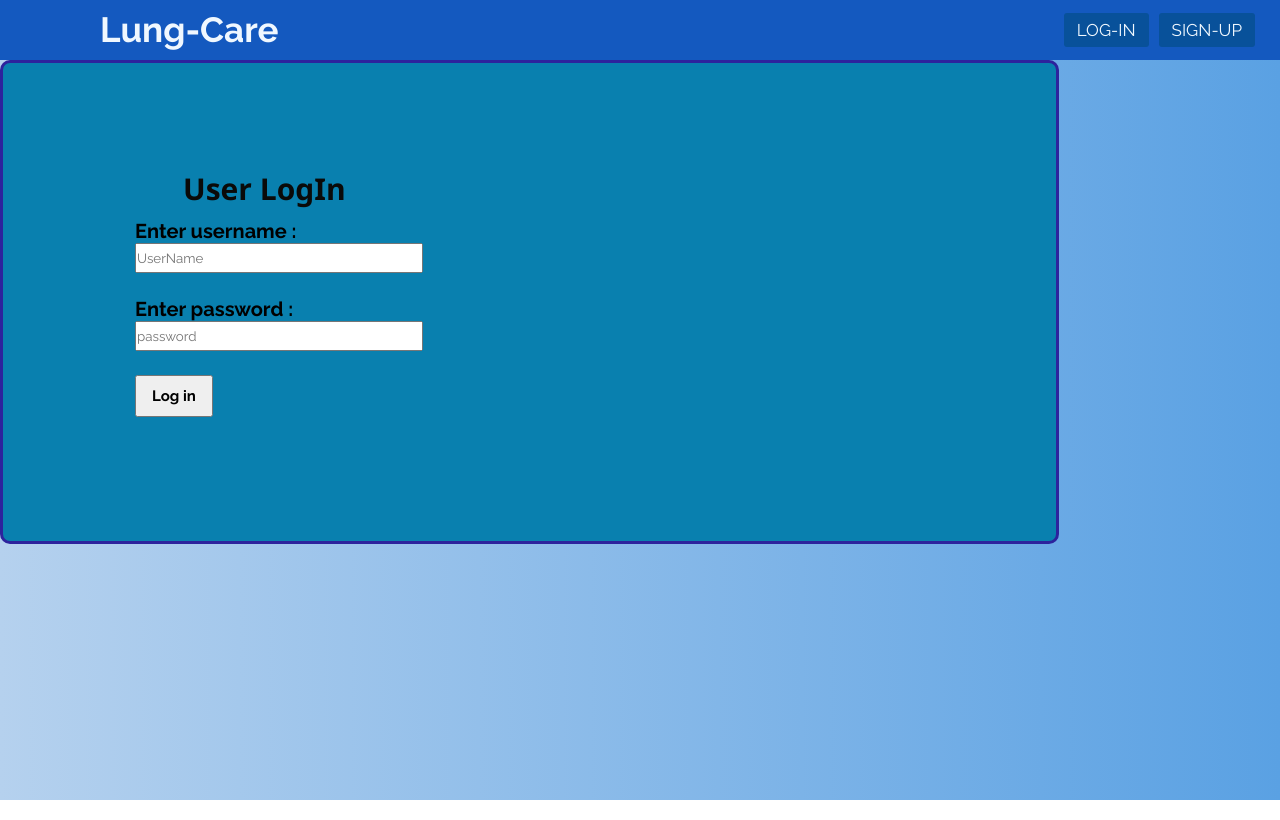
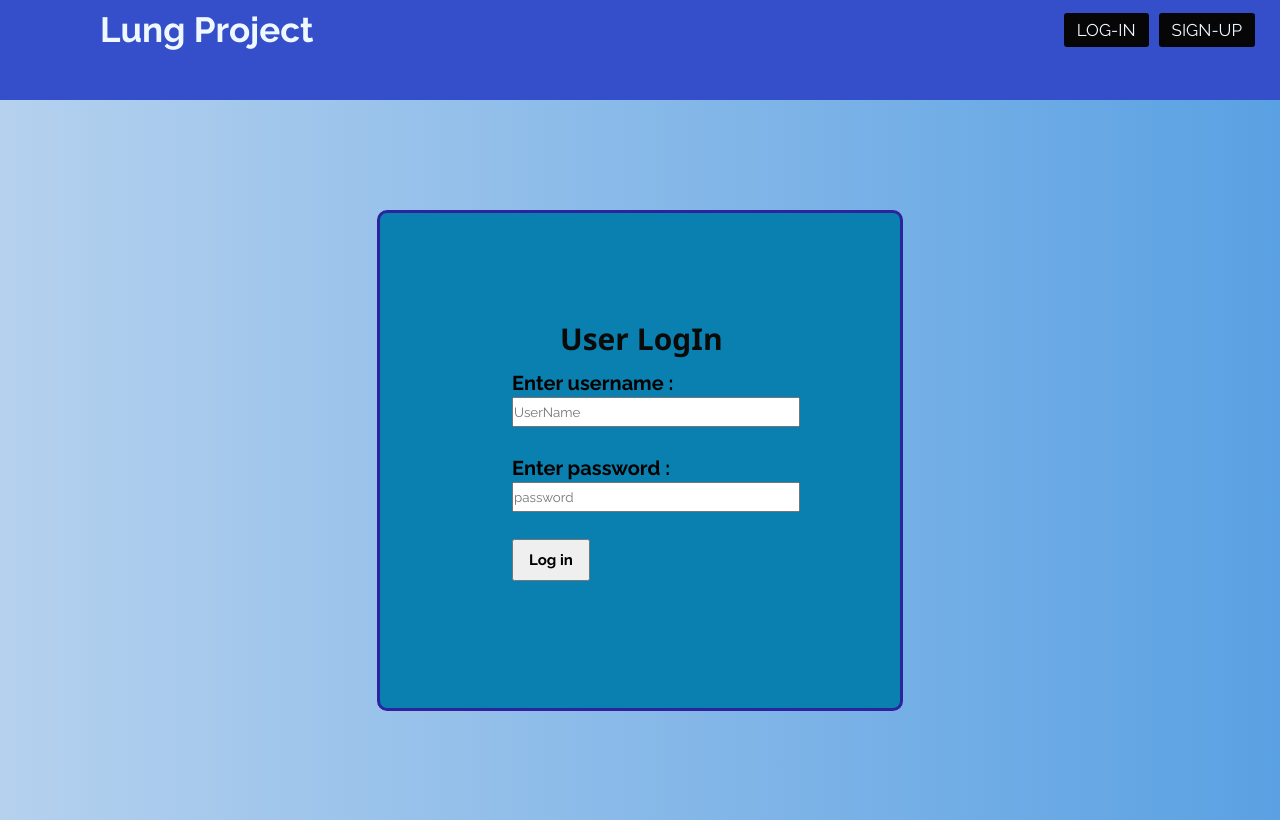
Before and after one commit to Muthuhari/Lung-sounds, a React (Create React App) app: page /login in a window 1280 px wide. Built offline with nearby package versions, Linux system fonts and the light colour scheme.

Commit message:
6th commit

```diff
--- a/package.json
+++ b/package.json
@@ -7,6 +7,7 @@
     "@testing-library/react": "^13.4.0",
     "@testing-library/user-event": "^13.5.0",
     "bootstrap": "^5.2.3",
+    "cloudinary": "^1.33.0",
     "firebase": "^9.14.0",
     "jose": "^4.11.1",
     "js-cookie": "^3.0.1",
--- a/src/App.js
+++ b/src/App.js
@@ -5,7 +5,6 @@ import Patientsreg from "./components/Patientsreg";
 import { BrowserRouter, Routes, Route } from "react-router-dom";
 import Logout from "./components/Logout";
 function App() {
-
 
   return (
     <>
--- a/src/components/Navbar.js
+++ b/src/components/Navbar.js
@@ -28,7 +28,7 @@ export default function Navbar() {
   return (
     <div>
         <Nav className="nav">
-            <label className='logo'>Lung-Care</label>
+            <label className='logo'>Lung Project</label>
             <ul>
                 {auth && <li><a className='active' href= "#">{email}</a></li>}
                 {!auth && <li><a className='active' href= "/LogIn">Log-In</a></li>}
--- a/src/styles/Navbar.css
+++ b/src/styles/Navbar.css
@@ -7,14 +7,15 @@
 }
 
 body{
-    font-family: 'Franklin Gothic Medium', 'Arial Narrow', Arial, sans-serif;
+    font-family: 'Segoe UI', Tahoma, Geneva, Verdana, sans-serif;
 
 }
 
 .nav{
-    background-color: rgb(20, 89, 191);
-    height: 60px;
+    background-color: rgb(53, 78, 201);
+        height: 100px;
     width: 100%;
+    font-family: 'Segoe UI', Tahoma, Geneva, Verdana, sans-serif;
 }
 
 .logo{
@@ -48,7 +49,7 @@ body{
 }
 
 .nav > ul > li > a.active,a:hover{
-    background-color: rgb(8, 81, 154);
+    background-color: rgb(6, 6, 6);
     transition: 5s;
 }
 
--- a/src/styles/Pationentreg.css
+++ b/src/styles/Pationentreg.css
@@ -1,3 +1,4 @@
+@import url("https://fonts.googleapis.com/css?family=Raleway:400,700");
 #main{
   text-align: center;
   width: 30rem;
@@ -5,6 +6,7 @@
   margin: 5rem 30rem 5rem 30rem;
   justify-content: center;
   display: flex;
+  font-family: 'Segoe UI', Tahoma, Geneva, Verdana, sans-serif;
 
  }
 
@@ -13,12 +15,14 @@
   border-radius: 25px;
   background-color: rgb(86, 162, 210);
   padding: 100px;
+  font-family: 'Segoe UI', Tahoma, Geneva, Verdana, sans-serif;
  }
 
 #imag{
   padding-top: 5px;
   justify-content: center;
   display: grid;
+  font-family: 'Segoe UI', Tahoma, Geneva, Verdana, sans-serif;
 }
 
 
@@ -26,21 +30,25 @@
   height: 100px;
   width: 100px;
   border-radius: 130px;
+  font-family: 'Segoe UI', Tahoma, Geneva, Verdana, sans-serif;
 }
 
 #fields{
   margin: 40px 0px;
+  font-family: 'Segoe UI', Tahoma, Geneva, Verdana, sans-serif;
 
 }
 
 #lble{
   font-size: 20px;
+  font-family: 'Segoe UI', Tahoma, Geneva, Verdana, sans-serif;
 
 }
 
 #fields > input{
   width: 17rem;
   border-radius: 25px;
+  font-family: 'Segoe UI', Tahoma, Geneva, Verdana, sans-serif;
 }
 
 button{
--- a/src/styles/SignUp_Patients.css
+++ b/src/styles/SignUp_Patients.css
@@ -3,22 +3,10 @@
     display: grid;
     align-items: center;
     justify-content: center;
+    padding-left: 100px;
+    }
 
-}
 
-.demo2 {
-    margin-top: 25px;
-    border: 1px solid rgb(87, 8, 8);
-    background-color: rgb(75, 126, 185);
-    width: 35rem;
-    height: 10rem;
-    display: flex;
-    align-items: center;
-    justify-content: center;
-    box-sizing: border-box;
-    border: 3px solid #ccc;
-    border-radius: 10px;
-}
 
 .demo2_2{
     padding-left: 20px;
@@ -38,7 +26,7 @@
 .demo2 > input{
     width: 330px;
     height: 80px;
-    background-color:rgb(162, 162, 241);
+    background-color: rgb(255, 255, 255);
     padding-left: 2rem;
     padding-top: 1.8rem;
     font-size: 16px;
@@ -48,6 +36,7 @@
     border-radius: 10px;
 
 }
+
 
 .text{
     display: flex;
@@ -68,10 +57,13 @@
 }
 
 .w3-panel1 .demo1 {
+    /* margin: 3rem 3rem 3rem 3rem ; */
     width: 50rem;
     display: inline-block;
     padding-left: 0;
+
 }
+
 .btn{
     display: flex;
     justify-content: right;
--- a/src/styles/login.css
+++ b/src/styles/login.css
@@ -19,7 +19,13 @@ body {
   background-repeat: no-repeat;
   z-index: 150;
 }
+.container {
 
+  display: flex;
+    align-items: center;
+    justify-content: center;
+    min-height: 90vh;
+  }
 
 .screen__content{
   display: flex;
@@ -36,6 +42,7 @@ body {
   margin-top: 5px;
   font-weight: 800;
   font-size: 20px;
+  font-family: 'Segoe UI', Tahoma, Geneva, Verdana, sans-serif;
 }
 
 .content_2 > input{
@@ -62,6 +69,6 @@ body {
   padding-left: 10rem;
   color: rgb(55, 6, 233);
   font-weight: 100;
-  font-family: 'Franklin Gothic Medium', 'Arial Narrow', Arial, sans-serif;
+  font-family: 'Segoe UI', Tahoma, Geneva, Verdana, sans-serif;
   font-size: 18px;
 }
```
Also changed, not shown: src/components/Patientsreg.js (+0 -7 lines), public/img/User.png, src/components/SignUp_Patients.js (line endings or trailing spaces), 1 other file (tests, documents, lock files or other folders).
